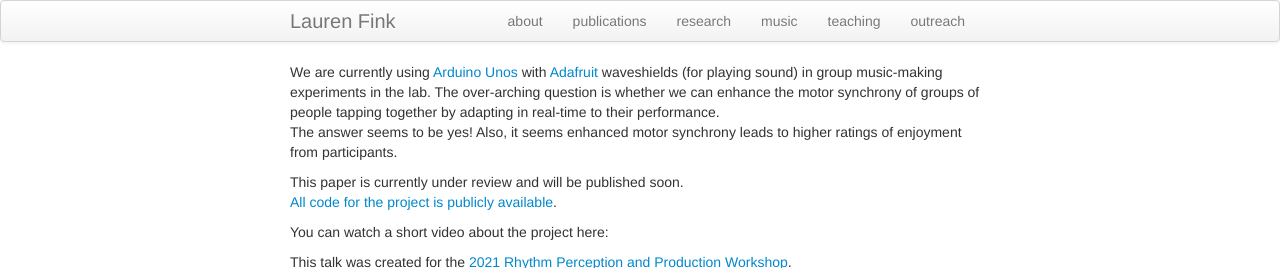
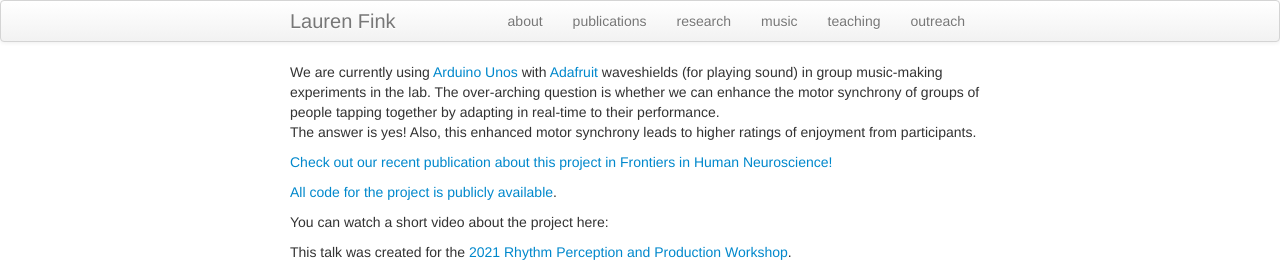
Before and after one commit to lkfink/lkfink.github.io, a Jekyll site: the page built from pages/publpics/arduino.md, in a window 1280 px wide, cut to the strip 0-268 px from the top of the page. Built offline with Jekyll 4.4.1, drawn with Linux system fonts in a browser that asks for light colours.

Commit message:
add GEM paper link

```diff
--- a/pages/publpics/arduino.md
+++ b/pages/publpics/arduino.md
@@ -4,9 +4,11 @@ title: GEM info
 ---
 
 We are currently using [Arduino Unos](https://www.arduino.cc/){:target="_blank"} with [Adafruit](https://www.adafruit.com/){:target="_blank"} waveshields (for playing sound) in group music-making experiments in the lab. The over-arching question is whether we can enhance the motor synchrony of groups of people tapping together by adapting in real-time to their performance.
-The answer seems to be yes!  Also, it seems enhanced motor synchrony leads to higher ratings of enjoyment from participants.
+The answer is yes!  Also, this enhanced motor synchrony leads to higher ratings of enjoyment from participants.
 
-This paper is currently under review and will be published soon.
+[Check out our recent publication about this project in Frontiers in Human Neuroscience!](https://www.frontiersin.org/articles/10.3389/fnhum.2022.916551/full){:target="_blank"}
+
+
 [All code for the project is publicly available](https://github.com/janatalab/GEM){:target="_blank"}.
 
 
```
